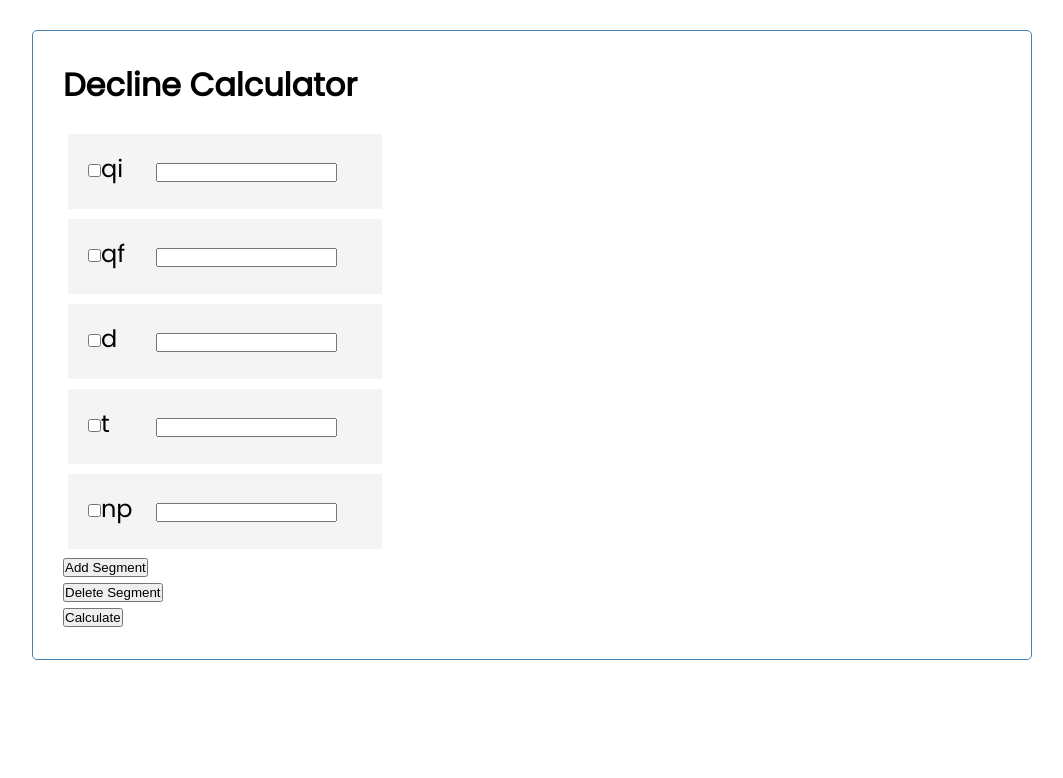
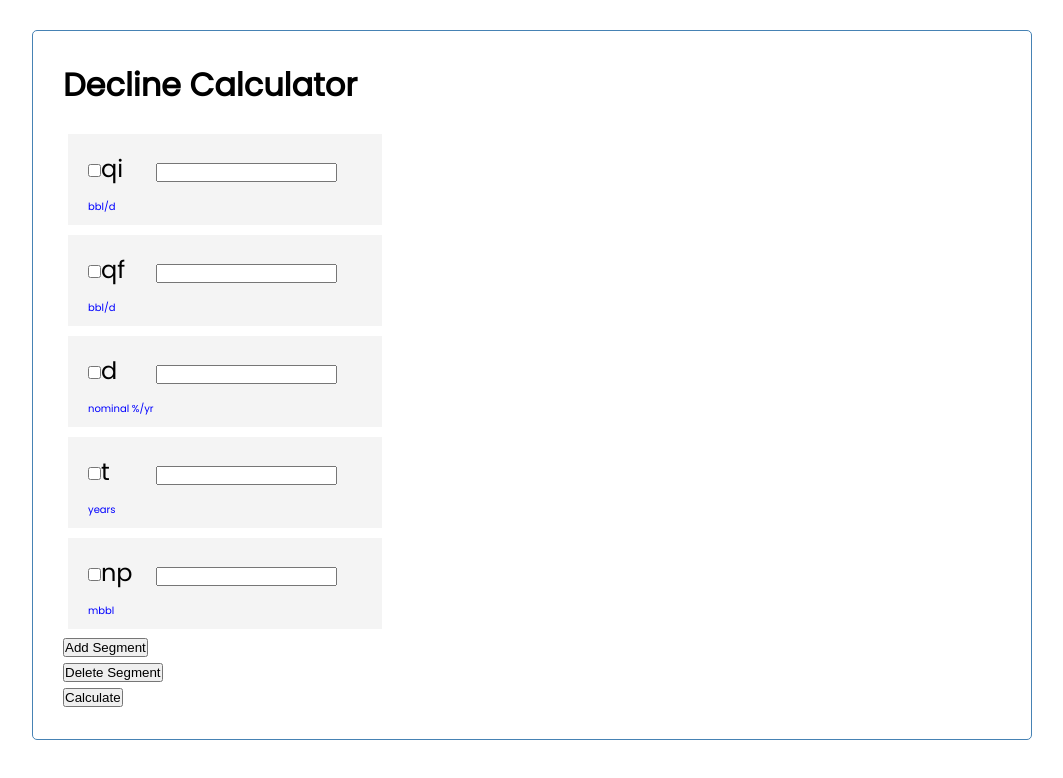
Before and after one commit to CDouv/decline_ui, a React (Create React App) app: page / in a window 1280 px wide. Shown: the top 778 px of the page, without its empty margins (108-1171 px from the left). Built offline with nearby package versions, Linux system fonts and the light colour scheme.

Commit message:
Add support for unit conversions

```diff
--- a/src/App.js
+++ b/src/App.js
@@ -37,7 +37,7 @@ const App = () => {
         {
           text: "Decline Rate",
           symbol: "d",
-          units: "%/yr",
+          units: "nominal %/yr",
           calculate: false,
           input: undefined,
         },
@@ -70,37 +70,19 @@ const App = () => {
     );
   };
 
-  const exportParameters = () => {
-    let jsonInputs = segments;
-
-    return jsonInputs;
-  };
-
-  const countUnknowns = (segmentNumber) => {
-    let knownsCount = 0;
-    let unknownsCount = 0;
-
-    //Determine parameters to reference
-    let params = segments[segmentNumber - 1].parameters;
-
-    params.map((parameter) =>
-      parameter.calculate === true ? (knownsCount += 1) : (unknownsCount += 1)
-    );
-
-    console.log(
-      `There are ${knownsCount} knowns and ${unknownsCount} unknowns`
-    );
-
-    return knownsCount, unknownsCount;
-  };
-
   const toggleChangeInput = (symbol, val, segmentNumber) => {
     //Determine parameters to reference
     let params = segments[segmentNumber - 1].parameters;
     //Copy parameter, change inputs
     let newParameters = params.map((parameter) => {
       if (parameter.symbol === symbol) {
-        return { ...parameter, input: val };
+        //check if value is a number
+
+        if (isNaN(val.trim()) || val.trim().length === 0) {
+          return { ...parameter, input: val };
+        } else {
+          return { ...parameter, input: parseInt(val) };
+        }
       } else {
         return parameter;
       }
@@ -127,6 +109,67 @@ const App = () => {
         } else {
           return { ...parameter, calculate: newCalculate, input: undefined };
         }
+      } else {
+        return parameter;
+      }
+    });
+    //Copy segments, add in new parameters
+    let newSegments = segments.map((seg) => {
+      return { ...seg };
+    });
+    newSegments[segmentNumber - 1].parameters = newParameters;
+
+    return setSegments(newSegments);
+  };
+
+  const toggleUnits = (symbol, segmentNumber) => {
+    //Determine parameters to reference
+    let params = segments[segmentNumber - 1].parameters;
+    //Copy parameter, change units and convert value
+    let newParameters = params.map((parameter) => {
+      if (parameter.symbol === symbol) {
+        if (parameter.symbol === "d") {
+          if (typeof parameter.input === "number") {
+            switch (parameter.units) {
+              case "nominal %/yr":
+                return { ...parameter, units: "secant effective %/yr" };
+              case "secant effective %/yr":
+                return { ...parameter, units: "nominal %/yr" };
+            }
+          } else {
+            switch (parameter.units) {
+              case "nominal %/yr":
+                return { ...parameter, units: "secant effective %/yr" };
+              case "secant effective %/yr":
+                return { ...parameter, units: "nominal %/yr" };
+            }
+          }
+        }
+
+        //symbol == duration
+        if (parameter.symbol === "t") {
+          if (typeof parameter.input === "number") {
+            switch (parameter.units) {
+              case "years":
+                let newDaysInput = parameter.input * 365;
+                console.log("new days", newDaysInput);
+                return { ...parameter, units: "days", input: newDaysInput };
+              case "days":
+                let newYearsInput = parameter.input / 365;
+                return { ...parameter, units: "years", input: newYearsInput };
+            }
+          } else {
+            switch (parameter.units) {
+              case "years":
+                console.log("this one");
+                console.log(typeof parameter.input);
+                return { ...parameter, units: "days" };
+              case "days":
+                return { ...parameter, units: "years" };
+            }
+          }
+        }
+        return parameter;
       } else {
         return parameter;
       }
@@ -180,7 +223,31 @@ const App = () => {
     setSegments(segmentsCopy);
   };
 
-  // Test connecting to back-end
+  const exportParameters = () => {
+    let jsonInputs = segments[0];
+
+    return jsonInputs;
+  };
+
+  console.log(JSON.stringify(exportParameters()));
+
+  const countUnknowns = (segmentNumber) => {
+    let knownsCount = 0;
+    let unknownsCount = 0;
+
+    //Determine parameters to reference
+    let params = segments[segmentNumber - 1].parameters;
+
+    params.map((parameter) =>
+      parameter.calculate === true ? (knownsCount += 1) : (unknownsCount += 1)
+    );
+
+    console.log(
+      `There are ${knownsCount} knowns and ${unknownsCount} unknowns`
+    );
+
+    return knownsCount, unknownsCount;
+  };
 
   const sendJSON = async () => {
     let url = "http://localhost:8000/solve";
@@ -214,6 +281,7 @@ const App = () => {
               changeInput={toggleChangeInput}
               onToggle={toggleCalculate}
               segmentNumber={segments[index].segmentNumber}
+              toggleUnits={toggleUnits}
             />
           </div>
         ))}
--- a/src/components/Parameter.js
+++ b/src/components/Parameter.js
@@ -8,6 +8,7 @@ export const Parameter = ({
   changeInput,
   clearInput,
   segmentNumber,
+  toggleUnits,
 }) => {
   //function to render input
   const renderInput = () => {
@@ -42,6 +43,15 @@ export const Parameter = ({
       <div className="symbol">{parameter.symbol}</div>
 
       {renderInput()}
+
+      <div
+        className="units"
+        onClick={() => {
+          toggleUnits(parameter.symbol, segmentNumber);
+        }}
+      >
+        {parameter.units}
+      </div>
     </div>
   );
 };
--- a/src/components/Parameters.js
+++ b/src/components/Parameters.js
@@ -6,6 +6,7 @@ export const Parameters = ({
   changeInput,
   clearInput,
   segmentNumber,
+  toggleUnits,
 }) => {
   return (
     <>
@@ -17,6 +18,7 @@ export const Parameters = ({
           changeInput={changeInput}
           clearInput={clearInput}
           segmentNumber={segmentNumber}
+          toggleUnits={toggleUnits}
         />
       ))}
     </>
--- a/src/components/inputs/Known.js
+++ b/src/components/inputs/Known.js
@@ -1,5 +1,6 @@
 import React from "react";
 import { useState } from "react";
+import Parameter from "../Parameter";
 
 export const Known = ({ parameter, segmentNumber, changeInput }) => {
   const [param, setParam] = useState("");
@@ -20,7 +21,7 @@ export const Known = ({ parameter, segmentNumber, changeInput }) => {
       <form>
         <input
           type="text"
-          value={param}
+          value={parameter.input}
           onChange={(e) => {
             validateParam(e.target.value);
             setParam(e.target.value);
--- a/src/index.css
+++ b/src/index.css
@@ -79,6 +79,10 @@ body {
   margin: auto;
 }
 
+.units {
+  color: blue;
+  font-size: 10px;
+}
 .symbol {
   display: inline-block;
   height: 30px;
```
Also changed, not shown: src/helper_functions/declineConversion.js (added).
